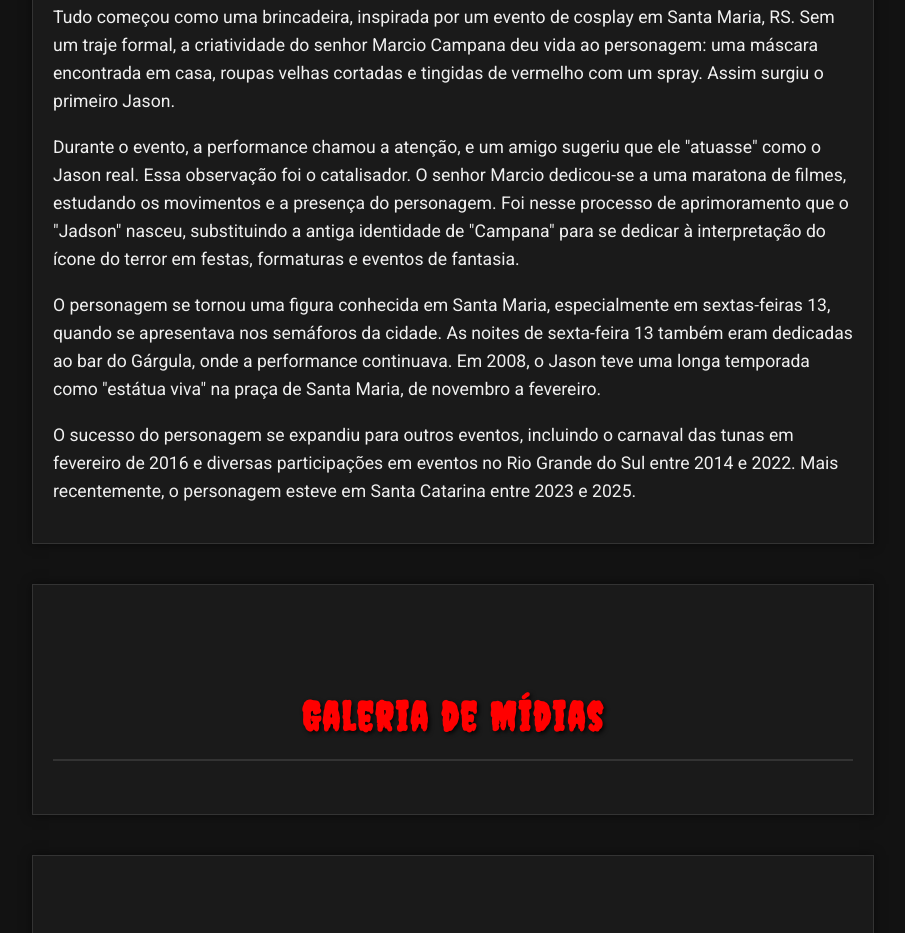
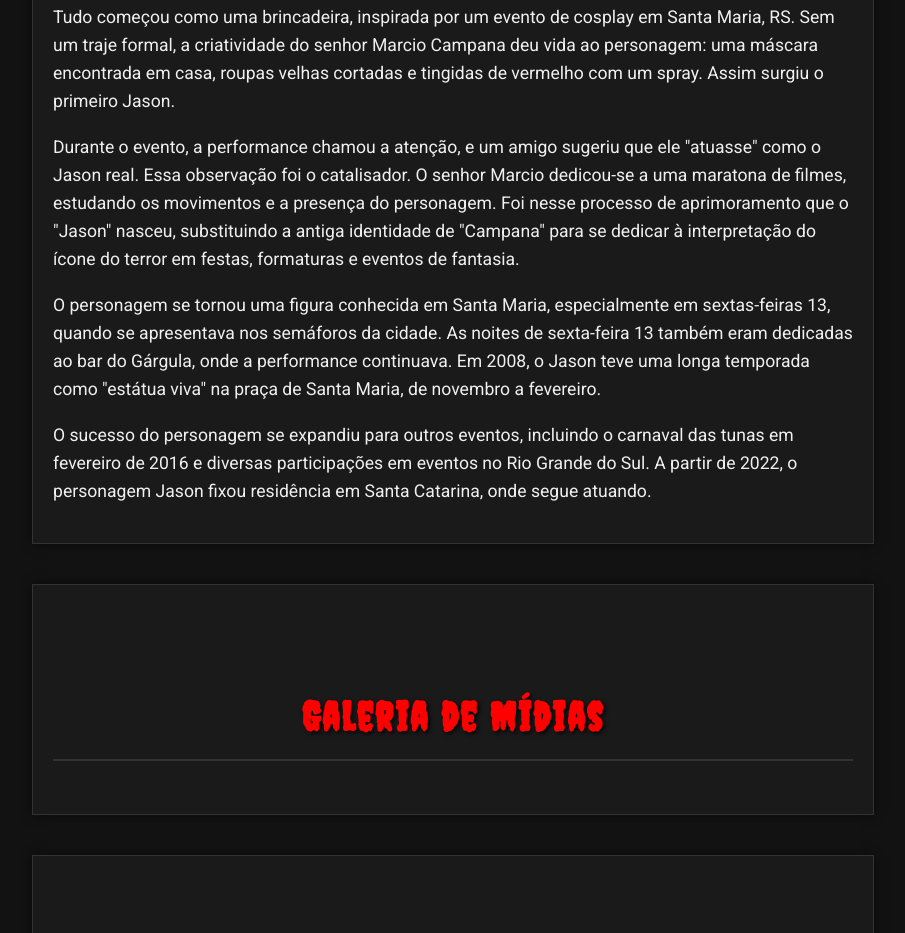
Before and after one commit to Alexxpinheiroo/Jason-do-Sem-foro, a plain HTML site: page index.html in a window 1280 px wide. Shown: the part 911-1844 px from the top of the page, without its empty margins (187-1092 px from the left). Drawn offline with Linux system fonts and the light colour scheme; a script that the page names is missing.

Commit message:
Update index.html

```diff
--- a/index.html
+++ b/index.html
@@ -54,13 +54,13 @@
             Tudo começou como uma brincadeira, inspirada por um evento de cosplay em Santa Maria, RS. Sem um traje formal, a criatividade do senhor Marcio Campana deu vida ao personagem: uma máscara encontrada em casa, roupas velhas cortadas e tingidas de vermelho com um spray. Assim surgiu o primeiro Jason.
         </p>
         <p>
-            Durante o evento, a performance chamou a atenção, e um amigo sugeriu que ele "atuasse" como o Jason real. Essa observação foi o catalisador. O senhor Marcio dedicou-se a uma maratona de filmes, estudando os movimentos e a presença do personagem. Foi nesse processo de aprimoramento que o "Jadson" nasceu, substituindo a antiga identidade de "Campana" para se dedicar à interpretação do ícone do terror em festas, formaturas e eventos de fantasia.
+            Durante o evento, a performance chamou a atenção, e um amigo sugeriu que ele "atuasse" como o Jason real. Essa observação foi o catalisador. O senhor Marcio dedicou-se a uma maratona de filmes, estudando os movimentos e a presença do personagem. Foi nesse processo de aprimoramento que o "Jason" nasceu, substituindo a antiga identidade de "Campana" para se dedicar à interpretação do ícone do terror em festas, formaturas e eventos de fantasia.
         </p>
         <p>
             O personagem se tornou uma figura conhecida em Santa Maria, especialmente em sextas-feiras 13, quando se apresentava nos semáforos da cidade. As noites de sexta-feira 13 também eram dedicadas ao bar do Gárgula, onde a performance continuava. Em 2008, o Jason teve uma longa temporada como "estátua viva" na praça de Santa Maria, de novembro a fevereiro.
         </p>
         <p>
-            O sucesso do personagem se expandiu para outros eventos, incluindo o carnaval das tunas em fevereiro de 2016 e diversas participações em eventos no Rio Grande do Sul entre 2014 e 2022. Mais recentemente, o personagem esteve em Santa Catarina entre 2023 e 2025.
+            O sucesso do personagem se expandiu para outros eventos, incluindo o carnaval das tunas em fevereiro de 2016 e diversas participações em eventos no Rio Grande do Sul. A partir de 2022, o personagem Jason fixou residência em Santa Catarina, onde segue atuando.
         </p>
     </section>
 
```
